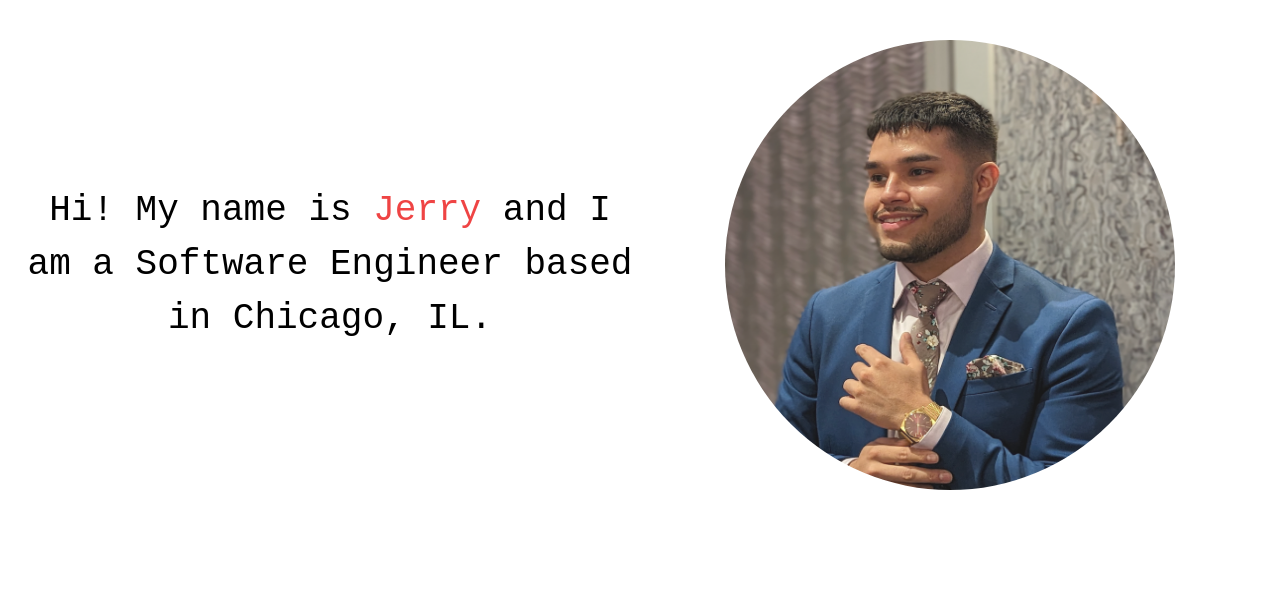
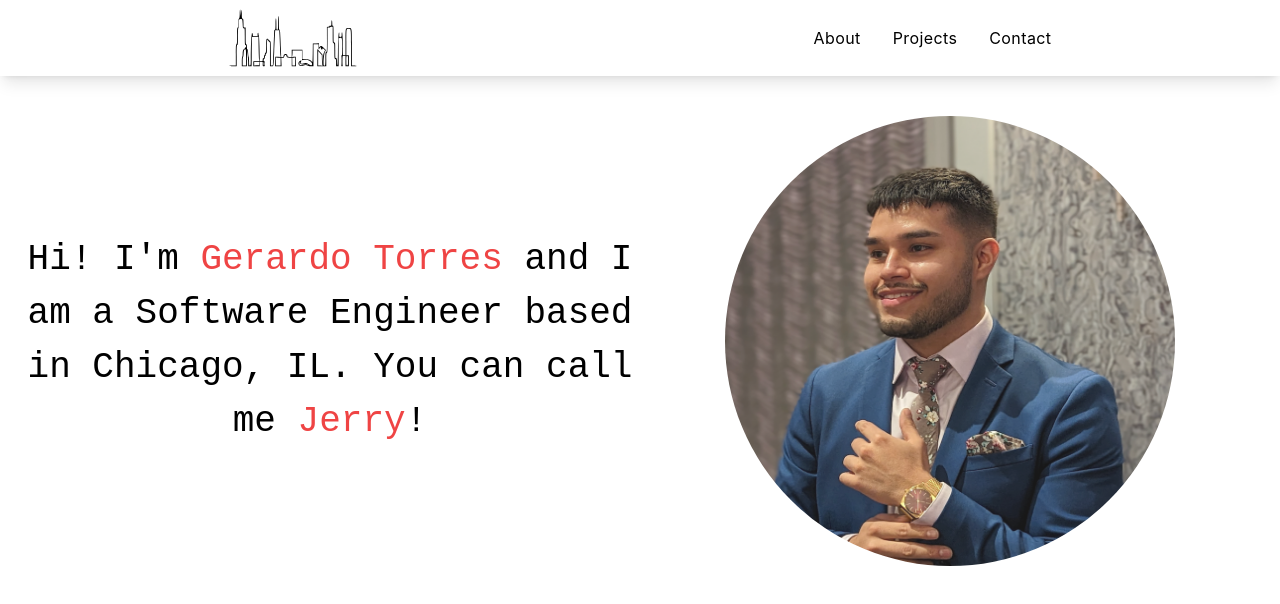
Before and after one commit to gtor23/jtorres-portfolio, a React (Vite) app: page / in a window 1280 px wide. Shown: the top 604 px of the page. Built offline with nearby package versions, Linux system fonts and the light colour scheme.

Commit message:
feat: header component in progress

```diff
--- a/src/App.tsx
+++ b/src/App.tsx
@@ -1,14 +1,17 @@
 import './App.css'
-import { Hero, AboutMe } from './index'
-import { appContent } from './content/content';
 
-export default function App() {
-  const { aboutMeContent } = appContent
+import { Header, Hero } from './index'
+
+function App() {
 
   return (
     <>
-      <Hero />
-      <AboutMe aboutMeContent={aboutMeContent}/>
+      <Header />
+      <main>
+        <Hero />
+      </main>
     </>
   )
 }
+
+export default App
--- /dev/null
+++ b/src/components/Header/Header.tsx
@@ -0,0 +1,40 @@
+import { useState } from 'react'
+
+import chicagoSkylineOutline from '../../assets/chi_skyline_outline.svg'
+import MenuIcon from './MenuIcon'
+
+export default function Header() {
+    const [isMobileNavOpen, setIsMobileNavOpen] = useState(false)
+
+    const toggleMobileNav = () => setIsMobileNavOpen(!isMobileNavOpen)
+
+    return (
+        <header className="bg-white shadow-lg py-2 sticky top-0 z-50">
+            <div className='container max-w-full w-full flex justify-between md:justify-around items-center px-3 md:px-0'>
+                <a className="headerLogo">
+                    <img className="w-20 sm:w-28 md:w-32"src={chicagoSkylineOutline} alt='chicago skyline outline'/>
+                </a>
+                    <div className='hamburger-menu block md:hidden' onClick={toggleMobileNav}>
+                        <MenuIcon />
+                    </div>
+
+                <nav className="desktop-nav hidden md:flex">
+                    <ul className="flex space-x-8">
+                        <li><a>About</a></li>
+                        <li><a>Projects</a></li>
+                        <li><a>Contact</a></li>
+                    </ul>
+                </nav>
+            </div>
+            <nav className={`mobile-nav ${isMobileNavOpen ?  '' : 'hidden'} shadow-lg  md:hidden absolute top-full left-0 w-full border-t border-gray-200 bg-inherit`}>
+                    <div className='mobile-menu-dropdown'>
+                        <ul className={`dropdown-menu px-4 py-2`}>
+                            <li><a>About</a></li>
+                            <li><a>Projects</a></li>
+                            <li><a>Contact</a></li>
+                        </ul>
+                    </div>
+            </nav>
+        </header>
+    )
+}
--- /dev/null
+++ b/src/components/Header/MenuIcon.tsx
@@ -0,0 +1,41 @@
+import { useState } from "react"
+
+export default function MenuIcon() {
+    const [isOpen, setIsOpen] = useState(false)
+
+    const toggleMenu = () => setIsOpen(!isOpen)
+
+    return (
+        <div
+            id="toggleMenu"
+            className={`grid place-content-center w-8 h-8 p-1 mx-auto ${isOpen ? 'open' : ''}`}
+            onClick={toggleMenu}
+        >
+            <div
+                className={`w-4 h-0.5 bg-black rounded-full transition-all duration-150
+                    ${isOpen && 'h-0 bg-white'}
+                    before:content-['']
+                    before:absolute
+                    before:w-4
+                    before:h-0.5
+                    before:bg-black
+                    before:rounded-full
+                    before:transition-all
+                    before:duration-150
+                    ${isOpen && 'before:translate-y-0 before:rotate-45'}
+                    ${!isOpen && 'before:-translate-y-1'}
+                    after:content-['']
+                    after:absolute
+                    after:w-4
+                    after:h-0.5
+                    after:bg-black
+                    after:rounded-full
+                    after:transition-all
+                    after:duration-150
+                    ${isOpen && 'after:translate-y-0 after:-rotate-45'}
+                    ${!isOpen && 'after:translate-y-1'}
+                `}
+            />
+        </div>
+    )
+}
--- /dev/null
+++ b/src/components/Header/index.ts
@@ -0,0 +1 @@
+export { default } from './Header'
--- a/src/components/Hero/Hero.tsx
+++ b/src/components/Hero/Hero.tsx
@@ -1,13 +1,13 @@
 import jerryImage from '../../assets/images/jerry_image.png'
 
 export default function Hero () {
-    const imageClassName = "rounded-full opacity-90 duration-75 aspect-[4/4]"
+    const imageClassName = "rounded-full opacity-90 shadow-orange/50 duration-75 hover:scale-105 hover:transform hover:opacity-50 hover:shadow-2xl aspect-[4/4]"
     return (
         <section className="section-hero mb-0 mt-0 h-auto text-center md:mb-24">
-            <main className="flex flex-col-reverse items-center justify-center lg:flex-row">
+            <div className="flex flex-col-reverse items-center justify-center lg:flex-row">
                 <div className="heading my-10 flex flex-col items-center lg:mb-0 lg:w-1/2">
                     <h1 className="mb-10 font-monospace text-2xl text-black dark:text-white lg:text-4xl">
-                        Hi! My name is <span className='text-red-500'>Jerry</span> and I am a Software Engineer based in Chicago, IL.
+                        Hi! I'm <span className='text-red-500'>Gerardo Torres</span> and I am a Software Engineer based in Chicago, IL. You can call me <span className='text-red-500'>Jerry</span>!
                     </h1>
                 </div>
                 <div className="my-10 flex w-1/2 items-center justify-center">
@@ -20,7 +20,7 @@
                         loading='eager'
                     />
                 </div>
-            </main>
+            </div>
         </section>
     )
 }
--- a/src/index.css
+++ b/src/index.css
@@ -2,9 +2,13 @@
 @tailwind components;
 @tailwind utilities;
 
-body {
+main {
   @apply mx-auto max-w-screen-xl px-5 font-sans xs:text-[16px] md:text-[18px]
 }
+
+/* body {
+  @apply mx-auto max-w-screen-xl px-5 font-sans xs:text-[16px] md:text-[18px]
+} */
 
 /* :root {
   font-family: Inter, system-ui, Avenir, Helvetica, Arial, sans-serif;
--- a/src/index.ts
+++ b/src/index.ts
@@ -1,2 +1,2 @@
+export { default as Header } from './components/Header'
 export { default as Hero} from './components/Hero'
-export { default as AboutMe} from './components/AboutMe'
```
Also changed, not shown: src/assets/chi_skyline_outline.svg (added).
